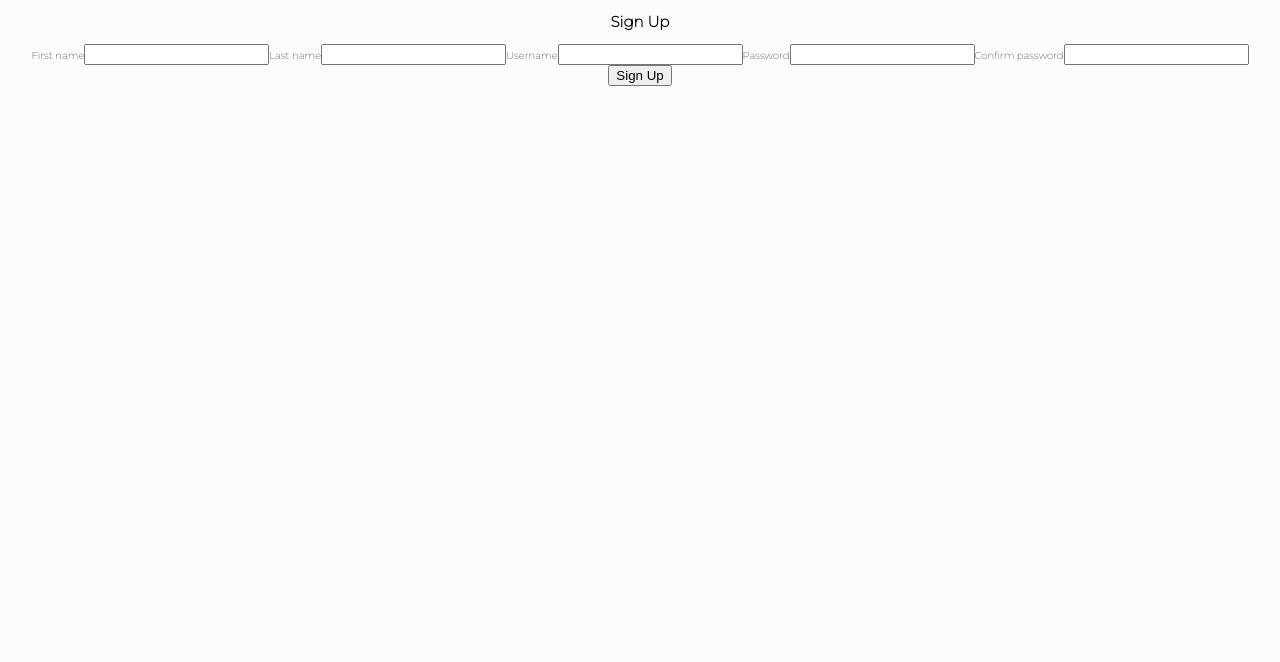
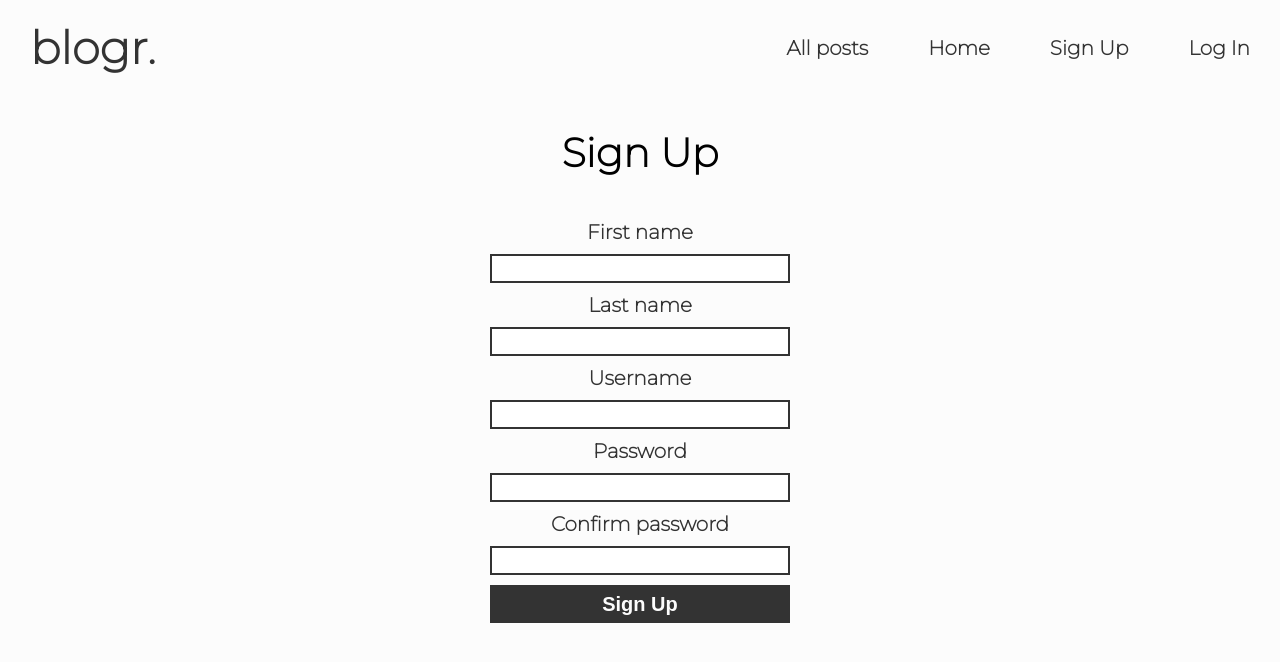
Before and after one commit to rhysez/blogr, a React (Vite) app in the folder client/: page /signup in a window 1280 px wide. Shown: the top 662 px of the page. Built offline with nearby package versions, Linux system fonts and the light colour scheme; no server answers.

Commit message:
add signup and login link buttons to Nav component, style SignUp component

```diff
--- a/client/src/App.jsx
+++ b/client/src/App.jsx
@@ -3,8 +3,12 @@
 import Hero from './components/main/Hero'
 import Trending from './components/main/Trending'
 import SignUp from './components/authentication/SignUp';
+import { useLocation } from "react-router-dom";
+
+
 
 export default function App(props) {
+  const location = useLocation();
 
   if (!props.apiResponse) {
     return <h1 style={{marginTop: '100px'}}>Loading...</h1>
@@ -15,7 +19,6 @@
       <section className='gradient-box'>
         <Nav />
         <h2 style={{marginTop: '7.5rem'}}>Welcome to blogr, a full stack MERN application that allows you to view, like and comment on blog posts.</h2>
-        <SignUp />
         <section className='hero-background'>
           <Hero latestPost={props.posts[0]} />
         </section>
--- a/client/src/components/authentication/SignUp.jsx
+++ b/client/src/components/authentication/SignUp.jsx
@@ -1,4 +1,6 @@
 import { useState } from 'react';
+import { useNavigate } from 'react-router-dom'
+import Nav from '../main/Nav';
 
 export default function SignUp() {
     const [firstName, setFirstName] = useState("");
@@ -6,7 +8,18 @@
     const [userName, setUserName] = useState("");
     const [password, setPassword] = useState("");
     const [confirmPassword, setConfirmPassword] = useState("");
-    const [errors, setErrors] = useState([])
+    const [errors, setErrors] = useState([]);
+
+    const navigate = useNavigate();
+
+    const navigateToHome = () => {
+        const target = `/`
+        navigate(target, {
+            state: {
+                userName: firstName
+            }
+        })
+    }
 
     const handleFirstName = (e) => {
         setFirstName(e.target.value)
@@ -63,22 +76,23 @@
 
     return (
         <>
+            <Nav />
             <form className="signup-form" action="" method="POST" onSubmit={handleCreateAccount}>
                 <h2 className='signup-title'>Sign Up</h2>
 
-                <label htmlFor="firstname">First name</label>
+                <label htmlFor="firstname" className='form-label'>First name</label>
                 <input type="text" name='firstname' className='form-input' id='firstname' onChange={handleFirstName} />
 
-                <label htmlFor="lastname">Last name</label>
+                <label htmlFor="lastname" className='form-label'>Last name</label>
                 <input type="text" name='lastname' className='form-input' id='lastname' onChange={handleLastName} />
 
-                <label htmlFor="username">Username</label>
+                <label htmlFor="username" className='form-label'>Username</label>
                 <input type="text" name='username' className='form-input' id='username' onChange={handleUserName} />
 
-                <label htmlFor="password">Password</label>
+                <label htmlFor="password" className='form-label'>Password</label>
                 <input type="password" name='password' className='form-input' id='password' onChange={handlePassword} />
 
-                <label htmlFor="confirmpassword">Confirm password</label>
+                <label htmlFor="confirmpassword" className='form-label'>Confirm password</label>
                 <input type="password" name='confirmpassword' className='form-input' id='confirmpassword' onChange={handleConfirmPassword} />
 
                 <button className="signup-submit" type="submit">Sign Up</button>
--- a/client/src/components/main/Nav.jsx
+++ b/client/src/components/main/Nav.jsx
@@ -9,6 +9,8 @@
                 <div className='nav-buttons'>
                     <Link to='/posts' className='nav-button'>All posts</Link>
                     <Link to='/' className='nav-button'>Home</Link>
+                    <Link to='/signup' className='nav-button'>Sign Up</Link>
+                    <Link to='/login' className='nav-button'>Log In</Link>
                 </div>
             </nav>
         </>
--- a/client/src/index.css
+++ b/client/src/index.css
@@ -370,10 +370,41 @@
 
 .form-label {
   font-weight: bold;
-  font-size: 2.5rem;
+  font-size: 2rem;
 }
 
 #form-submit {
   font-size: 2rem;
   font-weight: bold;
 }
+
+/* sign up */
+
+.signup-form {
+  display: flex;
+  flex-direction: column;
+  max-width: 30rem;
+  margin: auto;
+  gap: 1rem;
+}
+
+.signup-title {
+  font-size: 4rem;
+}
+
+.signup-submit {
+  font-size: 2rem;
+  font-weight: bold;
+  background-color: var(--palette-dark);
+  color: var(--palette-light);
+  border: none;
+  padding-top: 7.5px;
+  padding-bottom: 7.5px;
+  cursor: pointer;
+}
+
+.form-input {
+  border: solid 2px var(--palette-dark);
+  text-align: center;
+  font-size: 2rem;
+}
```
